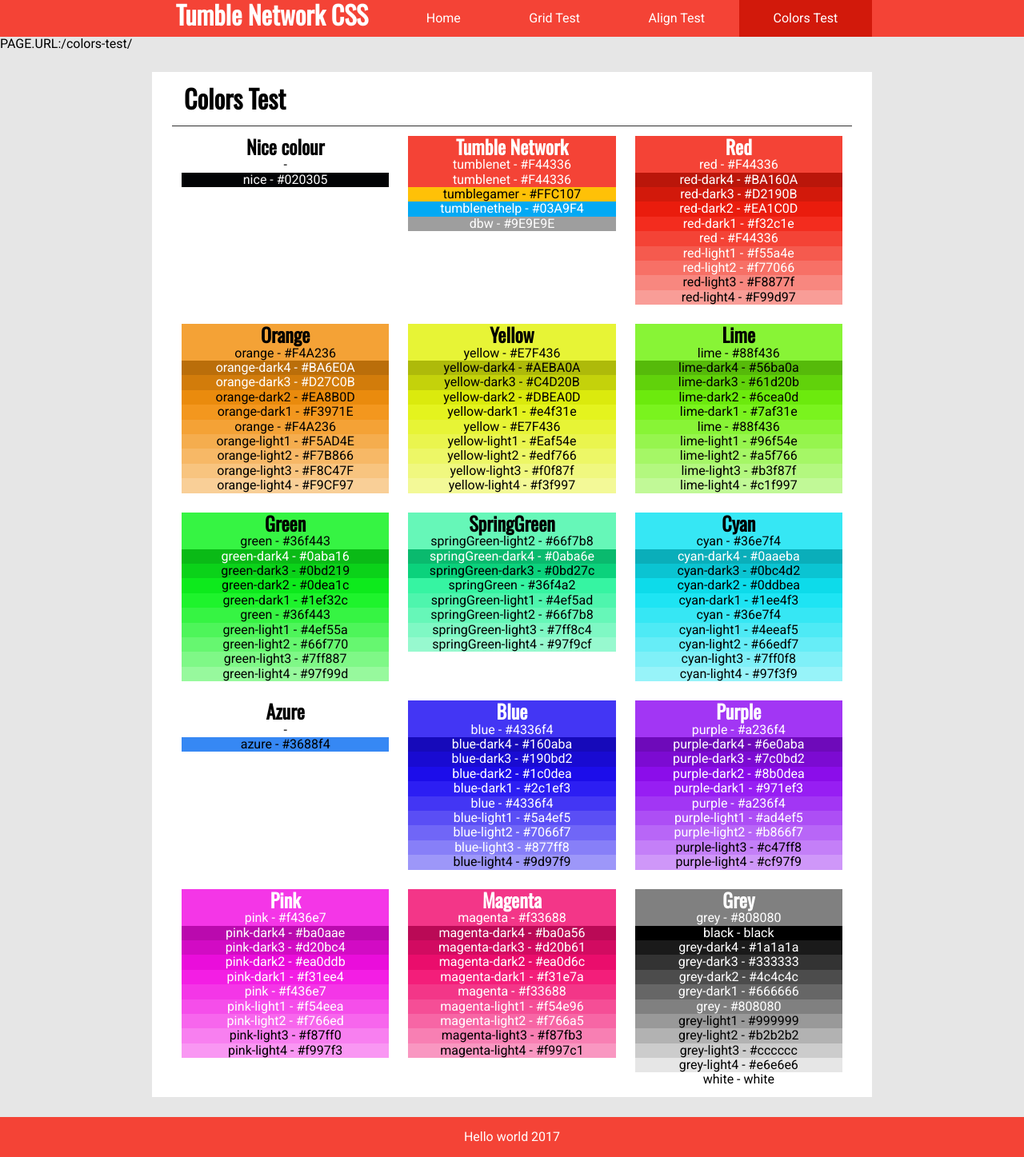
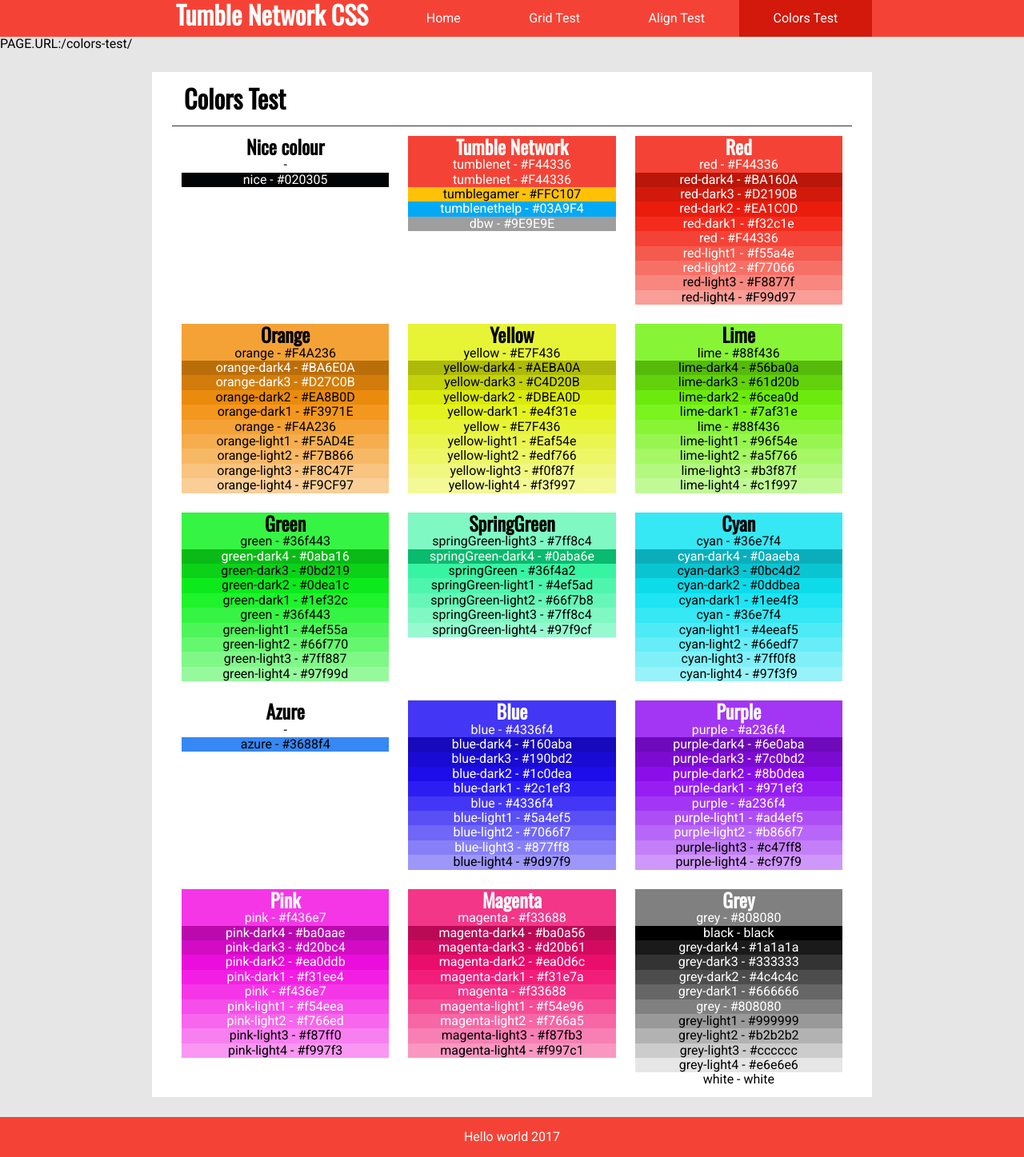
Before and after one commit to tumblenet/tumblenet-css, a Jekyll site: the page built from colors-test.html, in a window 1280 px wide. Shown: the whole page at 80% size. Built offline with Jekyll 4.4.1, drawn with Linux system fonts in a browser that asks for light colours.

Commit message:
Revert "added springGreen-dark3"
This reverts commit 5d844bcf9af51fb1559a4b6b79469edaaed867a8.

```diff
--- a/_data/css.yml
+++ b/_data/css.yml
@@ -146,8 +146,6 @@
   - name: springGreen-dark4
     value: "#0aba6e"
     dark: true
-  - name: springGreen-dark3
-    value: "#0bd27c"
   - name: springGreen
     value: "#36f4a2"
     dark: false
```
